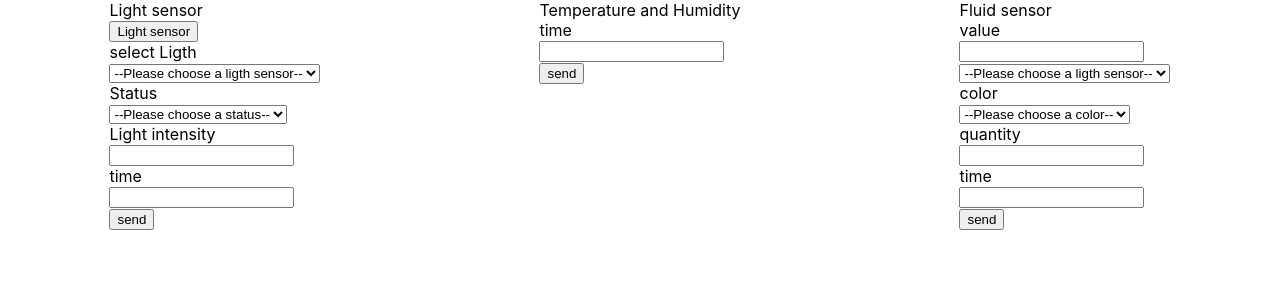
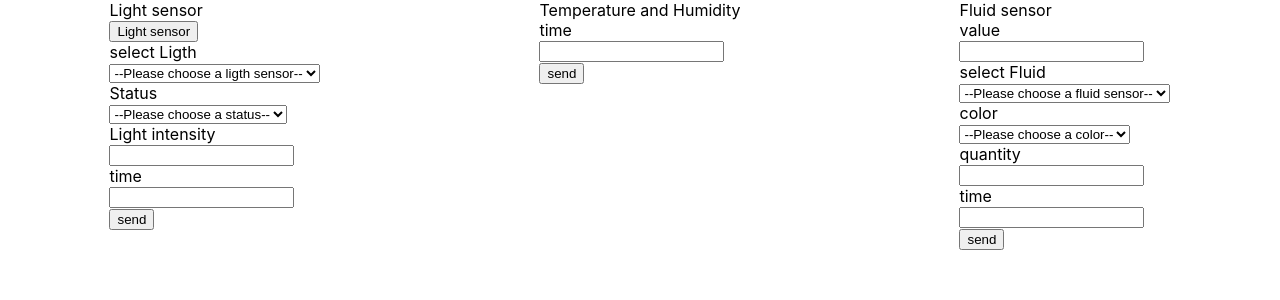
Before and after one commit to raphaeljaoui/epitech-4-years-iot, a React (Create React App) app in the folder thingsboard/: page / in a window 1280 px wide. Shown: the top 300 px of the page. Built offline with nearby package versions, Linux system fonts and the light colour scheme.

Commit message:
[UP]front web

```diff
--- a/thingsboard/src/component/FluidSensor.js
+++ b/thingsboard/src/component/FluidSensor.js
@@ -43,8 +43,9 @@ const FluidSensor = ({title}) => {
             <label>{title}</label> <br/>
             <label>value</label> <br/>
             <input type="text" onChange={e => setvalue(e.target.value)}/> <br/>
+            <label>select Fluid</label> <br/>
             <select name="status" id="pet-select" onChange={e => setname(e.target.value)}>
-                <option value="">--Please choose a ligth sensor--</option>
+                <option value="">--Please choose a fluid sensor--</option>
                 <option value="1">1</option>
                 <option value="2">2</option>
                 <option value="3">3</option>
```
